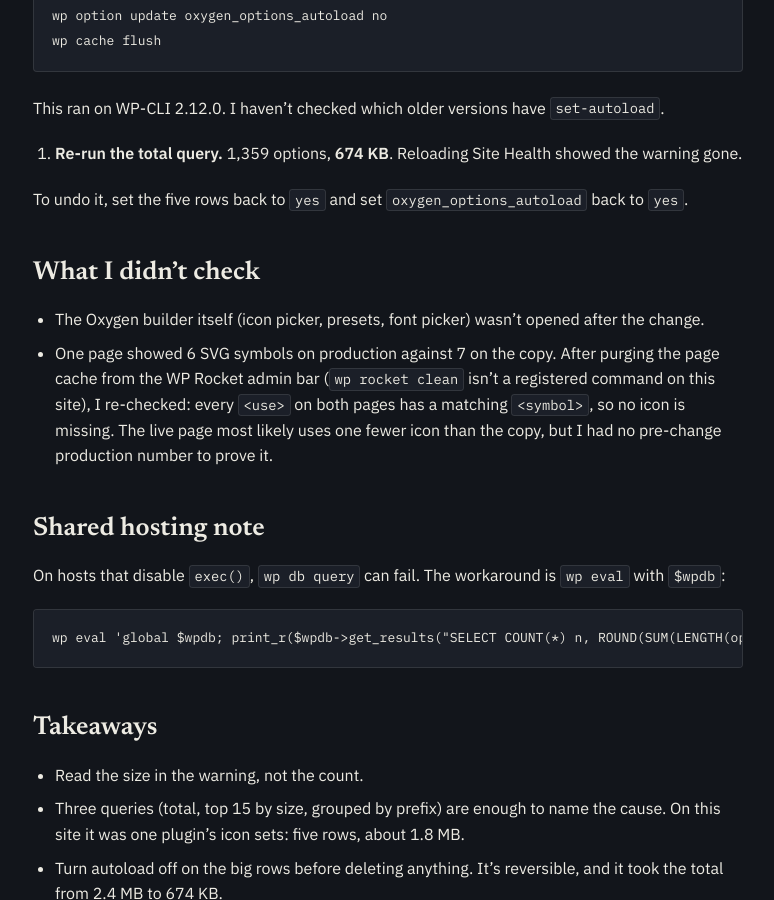
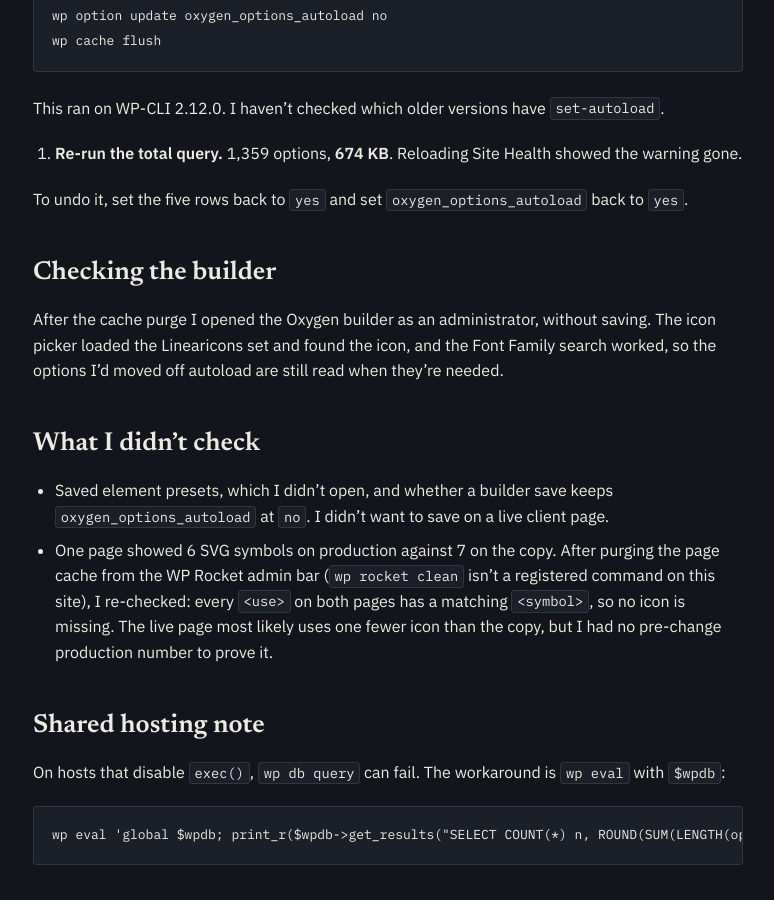
Before and after one commit to wpvillain/wpvillain.github.io, a Jekyll site: the page built from _posts/2026-10-23-wordpress-site-health-autoloaded-options-wp-cli.markdown, in a window 1280 px wide and 900 px high, scrolled down 3859 px. Shown: the whole window, without its empty margins (95-869 px from the left). Built offline with Jekyll 4.4.1, drawn with Linux system fonts in a browser that asks for light colours.

Commit message:
Add builder check to autoload post

```diff
--- a/_posts/2026-10-23-wordpress-site-health-autoloaded-options-wp-cli.markdown
+++ b/_posts/2026-10-23-wordpress-site-health-autoloaded-options-wp-cli.markdown
@@ -120,9 +120,13 @@ wp cache flush
 
 To undo it, set the five rows back to `yes` and set `oxygen_options_autoload` back to `yes`.
 
+## Checking the builder
+
+After the cache purge I opened the Oxygen builder as an administrator, without saving. The icon picker loaded the Linearicons set and found the icon, and the Font Family search worked, so the options I'd moved off autoload are still read when they're needed.
+
 ## What I didn't check
 
-- The Oxygen builder itself (icon picker, presets, font picker) wasn't opened after the change.
+- Saved element presets, which I didn't open, and whether a builder save keeps `oxygen_options_autoload` at `no`. I didn't want to save on a live client page.
 - One page showed 6 SVG symbols on production against 7 on the copy. After purging the page cache from the WP Rocket admin bar (`wp rocket clean` isn't a registered command on this site), I re-checked: every `<use>` on both pages has a matching `<symbol>`, so no icon is missing. The live page most likely uses one fewer icon than the copy, but I had no pre-change production number to prove it.
 
 ## Shared hosting note
```
